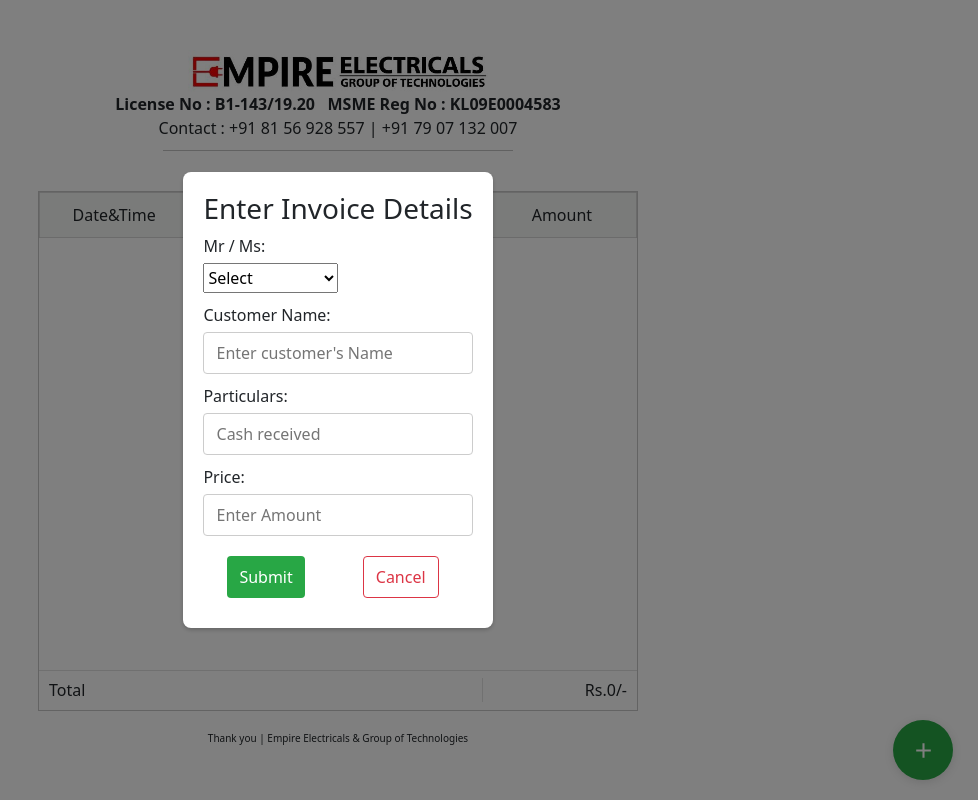
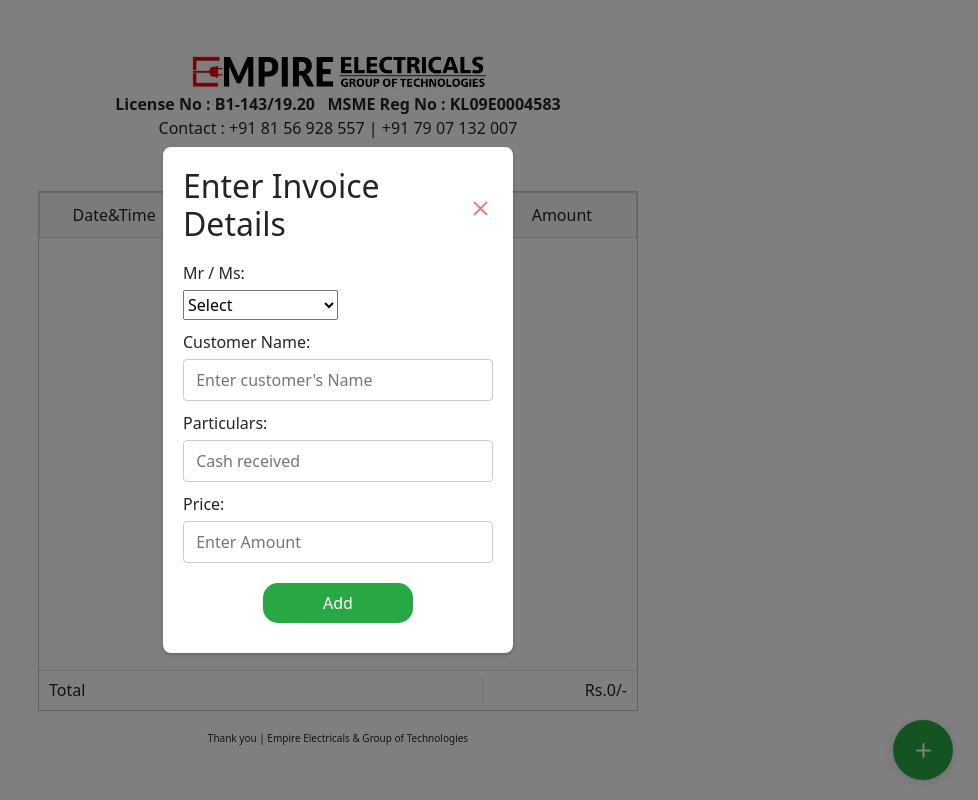
Before and after one commit to safvanms/freeBills, a React (Create React App) app: page /invoice in a window 1280 px wide. Both pictures are taken after a click on the element 1225 px from the left and 750 px from the top of the page. Shown: the whole page, without its empty margins (302-1280 px from the left). Built offline with nearby package versions, Linux system fonts and the light colour scheme; a web font is replaced by a local one.

Commit message:
UI updates

```diff
--- a/src/App.js
+++ b/src/App.js
@@ -15,7 +15,7 @@ function App() {
         <Route path='/bill-with-price' element={<PriceList/>} />
         <Route path='/products' element={<ProductList/>} />
         <Route path='/invoice' element={<Invoice/>} />
-        <Route path='*' element={<Home/>} />
+        <Route path='/*' element={<Home/>} />
       </Routes>
     </BrowserRouter>
   );
--- a/src/component/Invoice/Invoice.jsx
+++ b/src/component/Invoice/Invoice.jsx
@@ -2,7 +2,7 @@ import React, { useRef, useState } from 'react'
 import '../PriceList/priceList.css'
 import LOGO from '../../assets/logo.jpeg'
 import SIGN from '../../assets/sign.png'
-import { MdAdd, MdClear } from 'react-icons/md'
+import { MdAdd, MdClear, MdOutlineClose } from 'react-icons/md'
 import { BsDownload } from 'react-icons/bs'
 import { useReactToPrint } from 'react-to-print'
 
@@ -147,7 +147,10 @@ export default function Invoice() {
       {open && (
         <div className="dialog-container">
           <div className="dialog">
-            <h3>Enter Invoice Details</h3>
+          <div className="dialog_header">
+            <h2>Enter Invoice Details</h2>
+            <div onClick={onClose}><MdOutlineClose style={{marginTop:"8px"}} size={25} color='lightcoral'/></div>
+            </div>
             <form onSubmit={handleSubmit}>
               <div>
                 <label>Mr / Ms:</label>
@@ -203,10 +206,7 @@ export default function Invoice() {
                 />
               </div>
               <div className="dialogue__btn">
-                <button type="submit">Submit</button>
-                <button type="button" onClick={onClose}>
-                  Cancel
-                </button>
+                <button type="submit">Add</button>
               </div>
             </form>
           </div>
--- a/src/component/PriceList/PriceList.jsx
+++ b/src/component/PriceList/PriceList.jsx
@@ -2,7 +2,7 @@ import React, { useEffect, useRef, useState } from 'react'
 import { useReactToPrint } from 'react-to-print'
 import './priceList.css'
 import { BsDownload } from 'react-icons/bs'
-import { MdAdd, MdClear } from 'react-icons/md'
+import { MdAdd, MdClear, MdOutlineClose } from 'react-icons/md'
 import LOGO from '../../assets/logo.jpeg'
 
 const PriceList = () => {
@@ -170,7 +170,10 @@ const PriceList = () => {
       {open && (
         <div className="dialog-container">
           <div className="dialog">
-            <h3>Enter Item Details</h3>
+          <div className="dialog_header">
+            <h2>Enter Bill Items</h2>
+            <div onClick={onClose}><MdOutlineClose style={{marginTop:"8px"}} size={25} color='lightcoral'/></div>
+            </div>
             <form onSubmit={handleSubmit}>
               <div>
                 <label>Item:</label>
@@ -223,10 +226,7 @@ const PriceList = () => {
                 />
               </div>
               <div className="dialogue__btn">
-                <button type="submit">Submit</button>
-                <button type="button" onClick={onClose}>
-                  Cancel
-                </button>
+                <button type="submit">Add</button>
               </div>
             </form>
           </div>
--- a/src/component/PriceList/priceList.css
+++ b/src/component/PriceList/priceList.css
@@ -154,10 +154,14 @@
   border-radius: 8px;
   box-shadow: 0 2px 4px rgba(0, 0, 0, 0.2);
   z-index:9999;
+  width: 100%;
+  max-width: 350px !important;
 }
 
-.dialog h3 {
-  margin-top: 0;
+.dialog_header{
+  display: flex;
+  align-items: center;
+  justify-content: space-between;
 }
 
 .dialog div {
@@ -183,10 +187,10 @@
 }
 
 .dialog button {
-  margin-right: 10px;
-  padding: 8px 12px;
+  padding: 8px 10px;
+  width: 150px;
   border: none;
-  border-radius: 4px;
+  border-radius: 15px;
   background-color: transparent;
   color: #fff;
   cursor: pointer;
@@ -200,15 +204,6 @@
   background-color: #238f3c;
 }
 
-.dialog button[type='button'] {
-  border: 1px solid #dc3545;
-  color: #dc3545;
-}
-
-.dialog button[type='button']:hover {
-  background-color: #b62c3a;
-  color: #fff;
-}
 
 /* invoice styles */
 
--- a/src/component/Products/ProductList.jsx
+++ b/src/component/Products/ProductList.jsx
@@ -2,7 +2,7 @@ import React, { useEffect, useRef, useState } from 'react'
 import { useReactToPrint } from 'react-to-print'
 import './productList.css'
 import { BsDownload } from 'react-icons/bs'
-import { MdAdd, MdClear } from 'react-icons/md'
+import { MdAdd, MdClear, MdOutlineClose } from 'react-icons/md'
 import LOGO from '../../assets/logo.jpeg'
 
 const ProductList = () => {
@@ -97,7 +97,7 @@ const ProductList = () => {
   }, [data])
 
   return (
-    <div className="home__container" >
+    <div className="home__container">
       <div className="buttons">
         <div className="add__button" onClick={() => setOpen(true)}>
           <MdAdd size={25} />
@@ -114,7 +114,7 @@ const ProductList = () => {
         )}
       </div>
 
-      <div className="product_list__container" >
+      <div className="product_list__container">
         <div className="sheet" ref={componentPDF} style={{ width: '100%' }}>
           <div className="heading">
             <img src={LOGO} alt="logo" className="page__logo" />
@@ -127,7 +127,6 @@ const ProductList = () => {
             </p>
             <div className="line"></div>
           </div>
-
 
           <table className="table__container__products">
             <thead className="table__heads">
@@ -149,13 +148,16 @@ const ProductList = () => {
               ))}
             </tbody>
           </table>
-</div>
         </div>
+      </div>
 
       {open && (
         <div className="dialog-container">
           <div className="dialog">
-            <h3>Enter Item Details</h3>
+            <div className="dialog_header">
+            <h2>Enter Accessories</h2>
+            <div onClick={onClose}><MdOutlineClose style={{marginTop:"8px"}} size={25} color='lightcoral'/></div>
+            </div>
             <form onSubmit={handleSubmit}>
               <div>
                 <label>Item:</label>
@@ -198,10 +200,7 @@ const ProductList = () => {
               </div>
 
               <div className="dialogue__btn">
-                <button type="submit">Submit</button>
-                <button type="button" onClick={onClose}>
-                  Cancel
-                </button>
+                <button type="submit">Add</button>
               </div>
             </form>
           </div>
```
Also changed, not shown: 1 other file (tests, documents, lock files or other folders).
